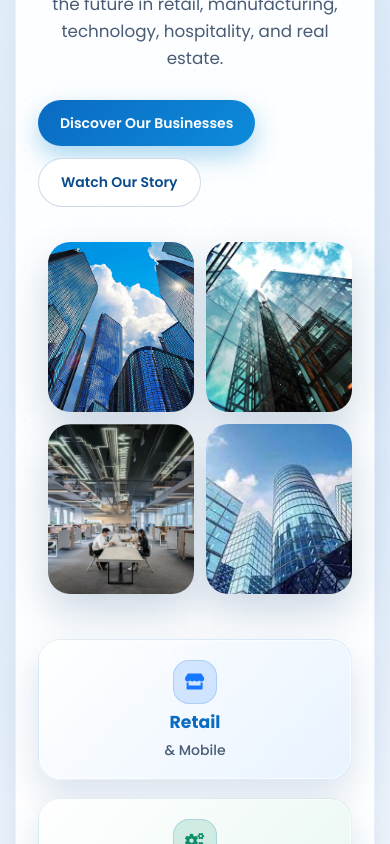
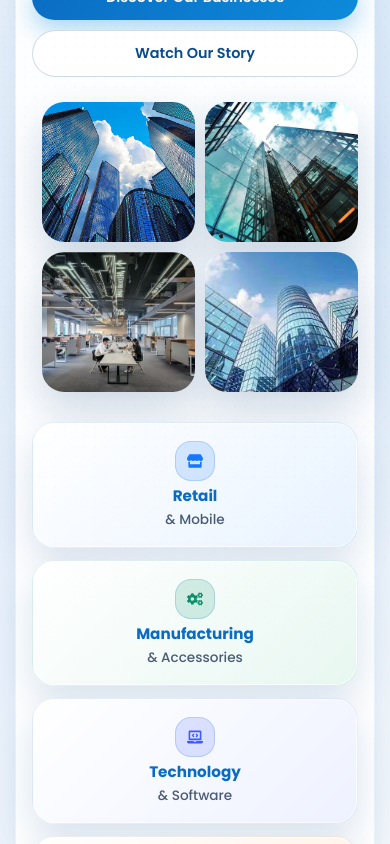
Before and after one commit to EslamRage7/Abo-Adel, a React (Vite) app: page / in a window 390 px wide. Shown: the part 2531-3375 px from the top of the page. Built offline with nearby package versions, Linux system fonts and the light colour scheme; a web font is replaced by a local one.

Commit message:
last updates

```diff
--- a/src/components/Partners.jsx
+++ b/src/components/Partners.jsx
@@ -9,7 +9,7 @@ export default function Partners() {
       <div className="container py-5">
         <div className="text-center my-5 pt-4 pb-1">
           <h2 className="about-title">Our Partners</h2>
-          <p className="partners-subtitle about-subtitle mb-5">
+          <p className="partners-subtitle about-subtitle">
             Trusted collaborations across telecom, logistics, and commerce
           </p>
         </div>
--- a/src/components/css/About.css
+++ b/src/components/css/About.css
@@ -178,15 +178,16 @@
 .about-bottom {
   margin-top: 45px;
   display: grid;
-  grid-template-columns: repeat(4, minmax(160px, 1fr)) minmax(260px, 1.2fr);
+  grid-template-columns: repeat(4, 1fr) 1.2fr;
   gap: 18px;
   align-items: stretch;
+  width: 100%;
 }
 
 .about-pill {
   background: linear-gradient(135deg, rgba(255, 255, 255, 0.95), #f3f8ff);
   border-radius: 22px;
-  padding: 20px 18px 18px;
+  padding: 20px 16px 18px;
   box-shadow:
     0 16px 36px #0b4c8c26,
     inset 0 0 0 1px #ffffffb3;
@@ -197,6 +198,7 @@
   transition:
     transform 0.3s ease,
     box-shadow 0.3s ease;
+  min-width: 0;
 }
 
 .about-pill::after {
@@ -333,7 +335,8 @@
   }
 
   .about-bottom {
-    grid-template-columns: repeat(2, minmax(160px, 1fr));
+    grid-template-columns: repeat(2, 1fr);
+    gap: 16px;
   }
 
   .about-impact {
@@ -341,36 +344,122 @@
   }
 }
 
+@media (max-width: 767.98px) {
+  .about-bottom {
+    grid-template-columns: 1fr;
+    gap: 14px;
+  }
+
+  .about-impact {
+    grid-column: 1 / -1;
+  }
+}
+
+@media (max-width: 675px) {
+  .about-surface {
+    padding: 30px 18px;
+  }
+
+  .about-bottom {
+    margin-top: 35px;
+    grid-template-columns: 1fr;
+    gap: 12px;
+  }
+
+  .about-pill {
+    padding: 18px 14px 16px;
+  }
+
+  .pill-icon {
+    width: 40px;
+    height: 40px;
+    font-size: 1rem;
+  }
+
+  .about-pill h4 {
+    font-size: 0.95rem;
+    margin: 6px 0 4px;
+  }
+
+  .about-pill p {
+    font-size: 0.85rem;
+  }
+}
+
 @media (max-width: 575.98px) {
   .about {
-    padding: 70px 0;
+    padding: 60px 0;
   }
 
   .about-surface {
-    padding: 35px 22px;
-    border-radius: 22px;
+    padding: 28px 16px;
+    border-radius: 18px;
   }
 
   .about-headline {
-    font-size: 2rem;
+    font-size: 1.8rem;
+    margin-bottom: 16px;
+  }
+
+  .about-eyebrow {
+    font-size: 0.85rem;
+    letter-spacing: 2px;
+    margin-bottom: 12px;
+  }
+
+  .about-lead {
+    font-size: 0.95rem;
   }
 
   .about-cta {
     flex-direction: column;
-    align-items: flex-start;
+    align-items: stretch;
+    gap: 10px;
+    margin-top: 22px;
+  }
+
+  .about-btn {
+    padding: 11px 18px;
+    font-size: 0.9rem;
   }
 
   .about-collage {
-    grid-template-columns: repeat(2, minmax(120px, 1fr));
-    gap: 12px;
+    grid-template-columns: repeat(2, 1fr);
+    gap: 10px;
+    margin-top: 25px;
   }
 
   .collage-card,
   .collage-card.tall {
-    height: 170px;
+    height: 140px;
   }
 
   .about-bottom {
     grid-template-columns: 1fr;
+    gap: 12px;
+    margin-top: 30px;
+  }
+
+  .about-impact {
+    grid-column: 1 / -1;
+    padding: 20px;
+  }
+
+  .impact-header {
+    font-size: 0.95rem;
+    margin-bottom: 14px;
+  }
+
+  .impact-grid {
+    grid-template-columns: repeat(2, 1fr);
+    gap: 12px;
+  }
+
+  .impact-grid h3 {
+    font-size: 1.1rem;
+  }
+
+  .impact-grid p {
+    font-size: 0.8rem;
   }
 }
--- a/src/components/css/Partners.css
+++ b/src/components/css/Partners.css
@@ -4,7 +4,6 @@
 }
 
 .partners-subtitle {
-  font-size: 1.05rem;
   color: #667085;
   margin-top: 12px;
 }
--- a/src/components/css/StoreCarousel.css
+++ b/src/components/css/StoreCarousel.css
@@ -42,8 +42,8 @@
 
 .store-slide-media img {
   width: 100%;
-
-  object-fit: cover;
+  height: 100%;
+  object-fit: fill;
   object-position: center;
   display: block;
 }
--- a/src/index.css
+++ b/src/index.css
@@ -50,7 +50,9 @@ body {
   );
   border-radius: 999px;
   border: 2px solid var(--scrollbar-track);
-  transition: background 0.3s ease, box-shadow 0.3s ease;
+  transition:
+    background 0.3s ease,
+    box-shadow 0.3s ease;
 }
 
 ::-webkit-scrollbar-thumb:hover {
@@ -132,9 +134,8 @@ select {
 
 /* Section Title */
 .about-title {
-  font-size: clamp(2rem, 3.2vw, 3.2rem);
+  font-size: clamp(1.3rem, 3.2vw, 3.2rem);
   font-weight: 800;
-  letter-spacing: -1.1px;
   line-height: 1.15;
   color: #0b2545;
   position: relative;
```
